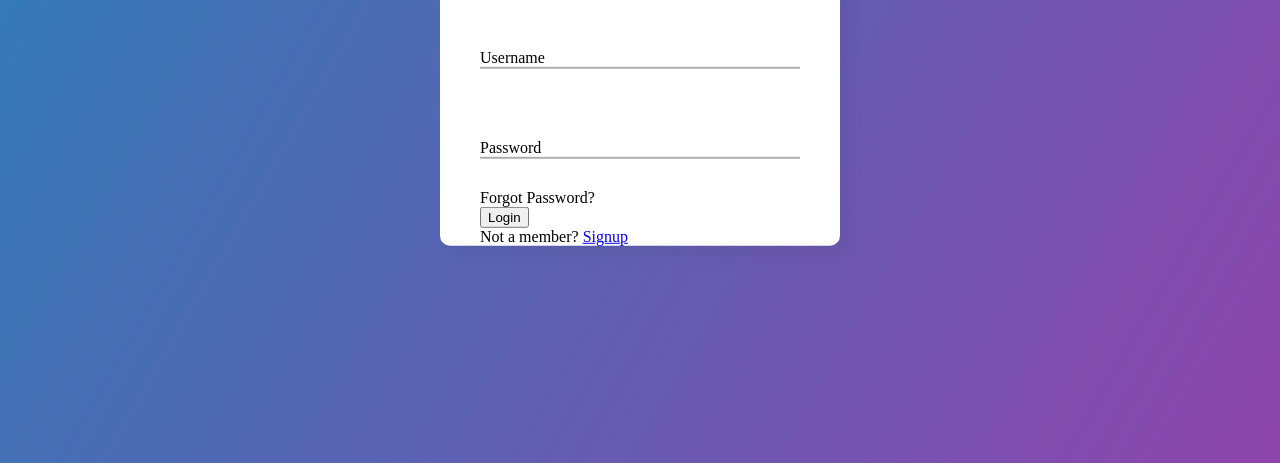
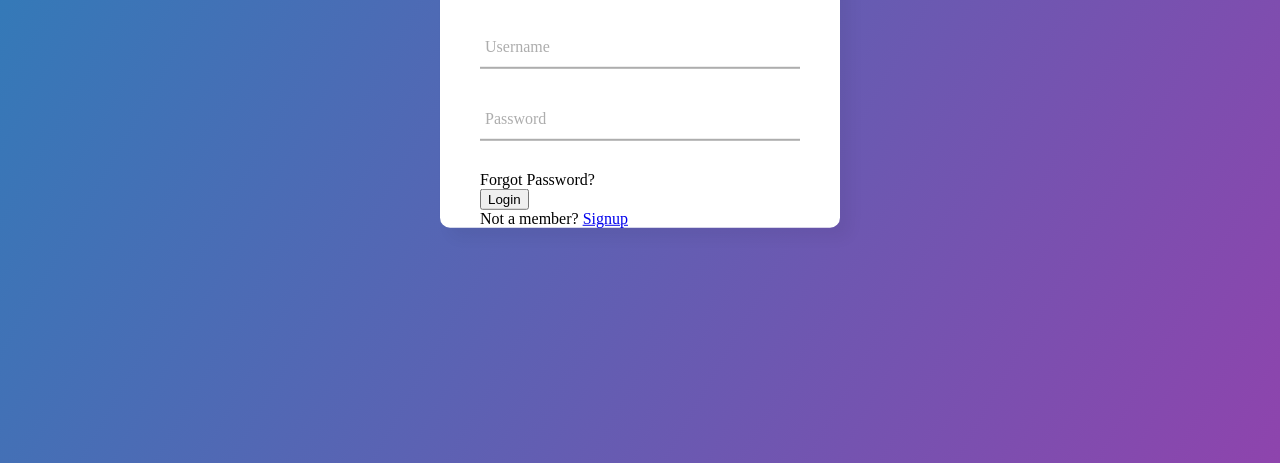
Before and after one commit to Leviih01/login_site_database2, a plain HTML site: page index.html in a window 1280 px wide. Shown: the part 337-800 px from the top of the page. Drawn offline with Linux system fonts and the light colour scheme.

Commit message:
Update style.css

```diff
--- a/style.css
+++ b/style.css
@@ -38,3 +38,12 @@ body{
     background: none;
     outline: none;
   }
+  .txt_field label{
+    position: absolute;
+    top: 50%;
+    left: 5px;
+    color: #adadad;
+    transform: translateY(-50%);
+    font-size: 16px;
+    pointer-events: none;
+}
```
